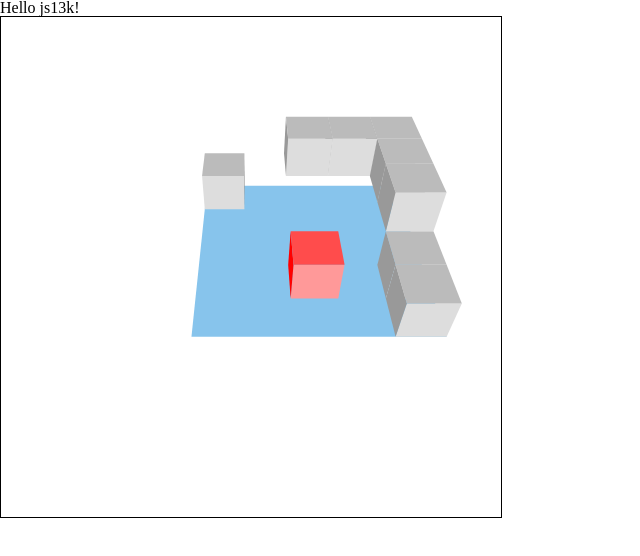
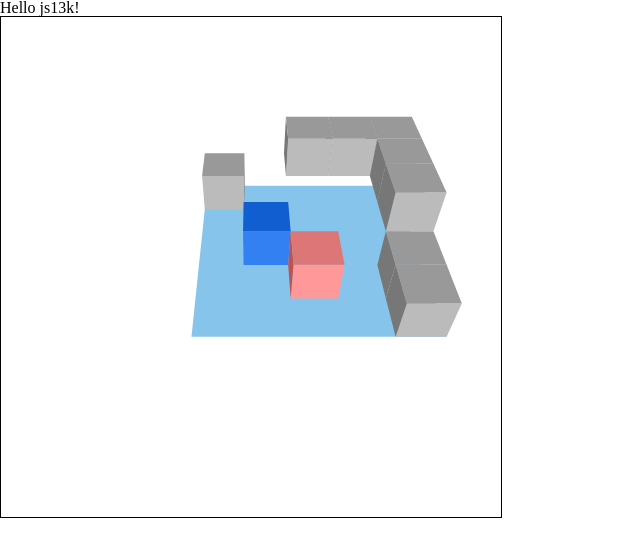
Before and after one commit to HAndIBrothers/Handi2022, a website built with Vite: page index.html in a window 1280 px wide. Shown: the whole page, without its empty margins (0-640 px from the left). Built offline with nearby package versions, Linux system fonts and the light colour scheme.

Commit message:
Check >>
- Set Color Easier
>> constantMap에 번호를 추가
>> constantCube에 해당 정보를 추가

```diff
--- /dev/null
+++ b/src/base/constants/constantCube.js
@@ -0,0 +1,14 @@
+export const dataCube = [
+  {
+    id: 1,
+    color: "bbbbbb",
+  },
+  {
+    id: 2,
+    color: "ff9999",
+  },
+  {
+    id: 3,
+    color: "3380F2",
+  },
+];
--- a/src/base/constants/constantMap.js
+++ b/src/base/constants/constantMap.js
@@ -5,7 +5,7 @@ export const dataMap = {
     height: 5,
     data: [
       // Layer 0:
-      ["10000", "00000", "00000", "00201", "00001"],
+      ["10000", "00000", "03000", "00201", "00001"],
       // Layer 1:
       ["00111", "00001", "00001", "00000", "00000"],
     ],
--- a/src/map/components/RenderMap.js
+++ b/src/map/components/RenderMap.js
@@ -1,6 +1,7 @@
 import { drawCube } from "../drawCube";
 import { initCube } from "../initCube";
 import { tileSize } from "../../base/constants/constant";
+import { setColorCube } from "../setColorCube";
 
 export const renderMap = (_map) => {
   for (let zIndex = 0; zIndex < _map.data.length; zIndex++) {
@@ -19,4 +20,5 @@ export const renderMap = (_map) => {
     }
   }
   initCube(tileSize);
+  setColorCube();
 };
--- a/src/map/drawCube.js
+++ b/src/map/drawCube.js
@@ -1,12 +1,13 @@
 import { tileSize } from "../base/constants/constant";
+import { sixteenDiff } from "../utils/calculator";
 
 export const drawCube = (_x, _y, _z, _token) => {
   let html = "";
   const token = Number(_token);
   if (token >= 1) {
-    let cube = "cubeBase";
-    if (token === 2) cube = "cubeRed";
-    html = `<div id='x${_x}y${_y}z${_z}' class='${cube}' style='transform:translate3d(${
+    let cube = "cube";
+
+    html = `<div id='x${_x}y${_y}z${_z}' class='${cube}${token}' style='transform:translate3d(${
       _x * tileSize
     }px,${_y * tileSize}px,${_z * tileSize}px)'>`;
     html += `<div class="mapFace up"></div>`;
--- /dev/null
+++ b/src/map/setColorCube.js
@@ -0,0 +1,32 @@
+import { sixteenDiff } from "../utils/calculator";
+import { dataCube } from "../base/constants/constantCube";
+
+export const setColorCube = () => {
+  dataCube.forEach((_value) => {
+    colorCube(_value.id, _value.color);
+  });
+};
+
+const colorCube = (_number, _baseColor) => {
+  const front = _baseColor;
+
+  const all = sixteenDiff(front, 222222);
+  const side = sixteenDiff(all, 222222);
+
+  let cubes = document.querySelectorAll(`.cube${_number} *`);
+  cubes.forEach((cube) => {
+    cube.style.background = `#${all}`;
+  });
+  cubes = document.querySelectorAll(`.cube${_number} .front`);
+  cubes.forEach((cube) => {
+    cube.style.background = `#${front}`;
+  });
+  cubes = document.querySelectorAll(`.cube${_number} .left`);
+  cubes.forEach((cube) => {
+    cube.style.background = `#${side}`;
+  });
+  cubes = document.querySelectorAll(`.cube${_number} .right`);
+  cubes.forEach((cube) => {
+    cube.style.background = `#${side}`;
+  });
+};
--- a/src/map/styles/map.css
+++ b/src/map/styles/map.css
@@ -62,26 +62,3 @@
 .down {
   transform: rotateX(180deg);
 }
-
-/* textures */
-.cubeBase * {
-  background: #bbb;
-}
-.cubeBase .front {
-  background: #ddd;
-}
-.cubeBase .left,
-.cubeBase .right {
-  background: #999;
-}
-
-.cubeRed * {
-  background: #ff4c4c;
-}
-.cubeRed .front {
-  background: #ff9999;
-}
-.cubeRed .left,
-.cubeRed .right {
-  background: #ff0000;
-}
--- /dev/null
+++ b/src/utils/calculator.js
@@ -0,0 +1,4 @@
+export const sixteenDiff = (_base, _diff) => {
+  const diff = Number("0x" + _base) - Number("0x" + _diff);
+  return diff.toString(16);
+};
```
